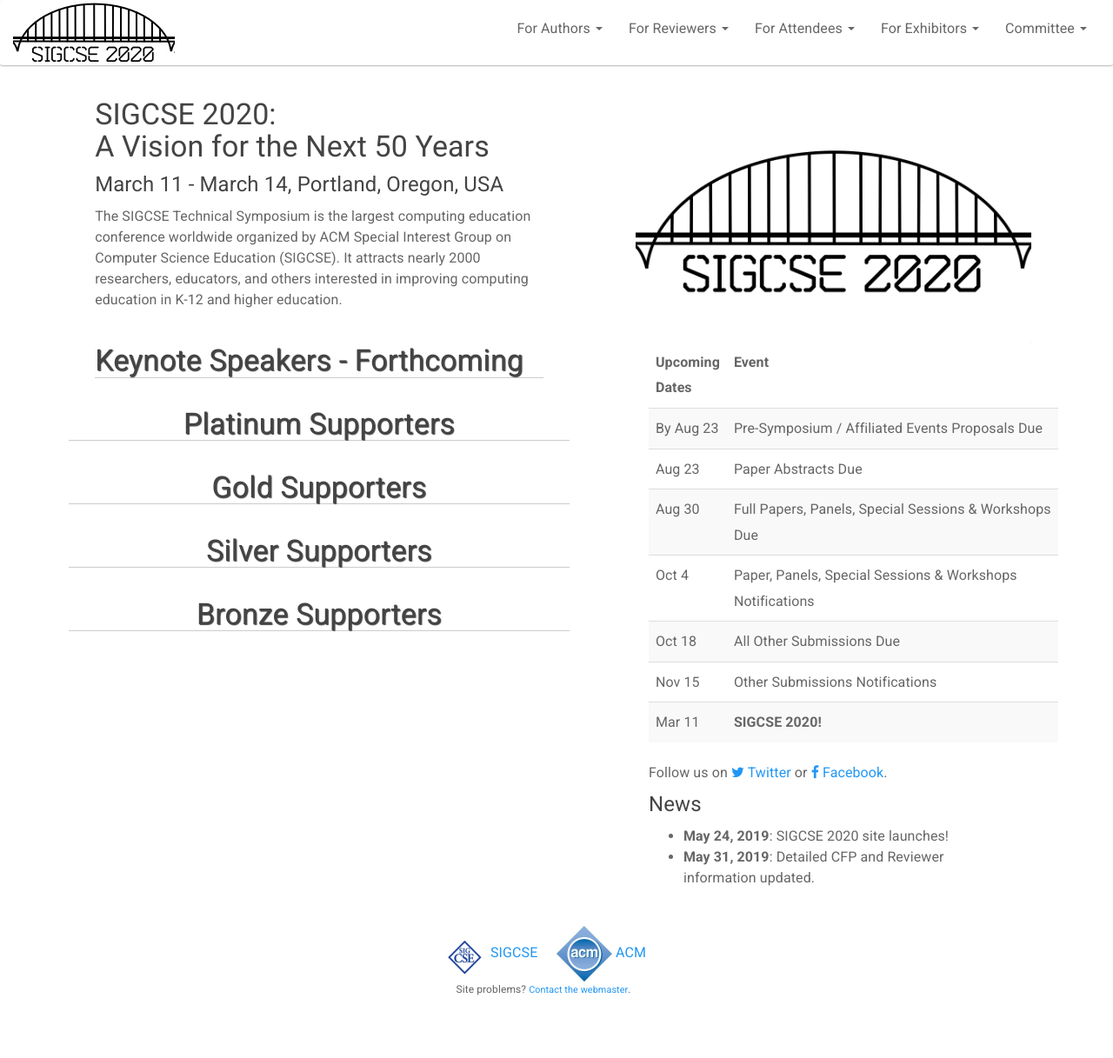
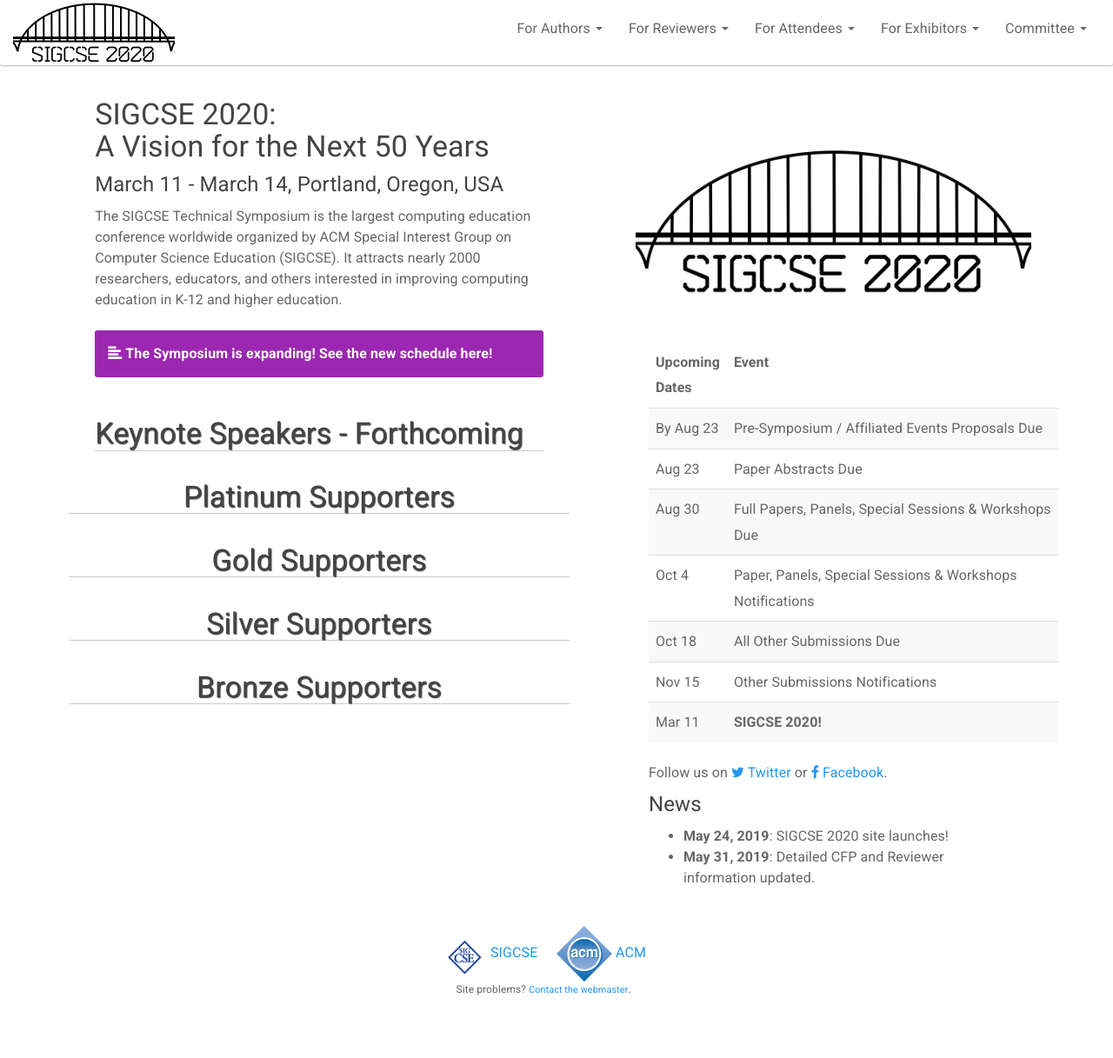
Before and after one commit to sigcsets/sigcse2020, a Jekyll site: the page built from index.html, in a window 1280 px wide. Shown: the whole page at 87% size. Built offline with Jekyll 4.4.1, drawn with Linux system fonts in a browser that asks for light colours.

Commit message:
Added splash to front page about new schedule.

```diff
--- a/index.html
+++ b/index.html
@@ -17,6 +17,11 @@
   <p>
   The SIGCSE Technical Symposium is the largest computing education conference worldwide organized by ACM Special Interest Group on Computer Science Education (SIGCSE). It attracts nearly 2000 researchers, educators, and others interested in improving computing education in K-12 and higher education.
   </p>
+
+<div class = "alert alert-info" style="margin-top: 23px">
+    <span class="glyphicon glyphicon-align-left" aria-hidden="true"></span>
+      <a href="https://sigcse2020.sigcse.org/attendees/at-a-glance.html">The Symposium is expanding! See the new schedule here!</a>
+  </div>
 
 <!--  <div class = "alert alert-warning" style="margin-top: 23px">
     <span class="glyphicon glyphicon-align-left" aria-hidden="true"></span>
```
